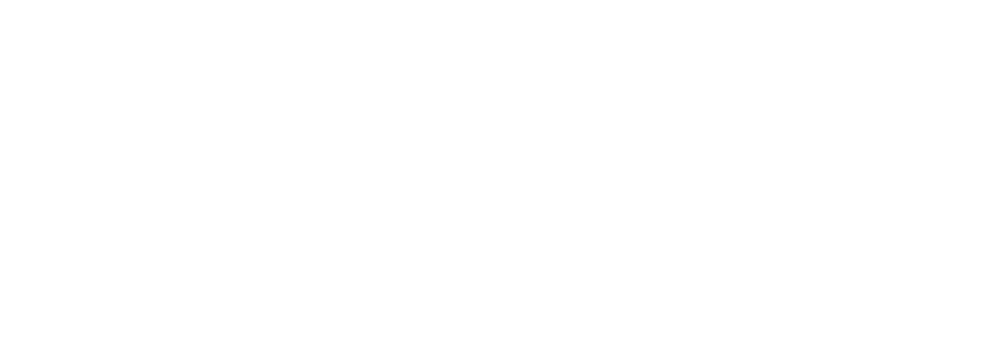
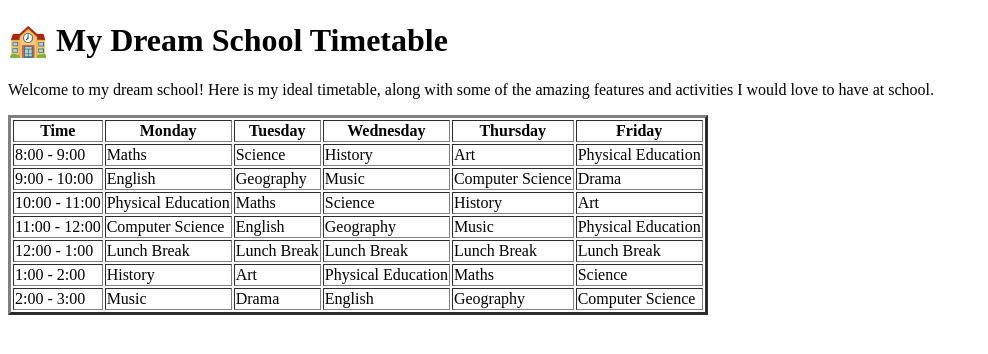
Before and after one commit to surt1yo/html, a plain HTML site: page html/html3/afterclass.html in a window 1280 px wide. Shown: the whole page, without its empty margins (0-988 px from the left). Drawn offline with Linux system fonts and the light colour scheme.

Commit message:
initial commit

```diff
--- a/html/html3/afterclass.html
+++ b/html/html3/afterclass.html
@@ -6,3 +6,81 @@
     dream school features, subject descriptions,
     a timetable, and a favourite activities table.
                                                         -->
+<!DOCTYPE html>
+<html lang="en">
+    <head>
+        <title>My Dream School Timetable</title>
+    </head>
+    <body>
+        <h1>🏫 My Dream School Timetable</h1>
+        <p>Welcome to my dream school! Here is my ideal timetable,
+            along with some of the amazing features and activities I would love to have at school.</p>
+
+        <table border="3">
+            <tr>
+                <th>Time</th>
+                <th>Monday</th>
+                <th>Tuesday</th>
+                <th>Wednesday</th>
+                <th>Thursday</th>
+                <th>Friday</th>
+            </tr>
+            <tr>
+                <td>8:00 - 9:00</td>
+                <td>Maths</td>
+                <td>Science</td>
+                <td>History</td>
+                <td>Art</td>
+                <td>Physical Education</td>
+            </tr>
+            <tr>
+                <td>9:00 - 10:00</td>
+                <td>English</td>
+                <td>Geography</td>
+                <td>Music</td>
+                <td>Computer Science</td>
+                <td>Drama</td>
+            </tr>
+            <tr>
+                <td>10:00 - 11:00</td>
+                <td>Physical Education</td>
+                <td>Maths</td>
+                <td>Science</td>
+                <td>History</td>
+                <td>Art</td>
+            </tr>
+            <tr>
+                <td>11:00 - 12:00</td>
+                <td>Computer Science</td>
+                <td>English</td>
+                <td>Geography</td>
+                <td>Music</td>
+                <td>Physical Education</td>
+            </tr>
+            <tr>
+                <td>12:00 - 1:00
+                </td>
+                <td>Lunch Break</td>
+                <td>Lunch Break</td>
+                <td>Lunch Break</td>
+                <td>Lunch Break</td>
+                <td>Lunch Break</td>
+            </tr>
+            <tr>
+                <td>1:00 - 2:00</td>
+                <td>History</td>
+                <td>Art</td>
+                <td>Physical Education</td>
+                <td>Maths</td>
+                <td>Science</td>
+            </tr>
+            <tr>
+                <td>2:00 - 3:00</td>
+                <td>Music</td>
+                <td>Drama</td>
+                <td>English</td>
+                <td>Geography</td>
+                <td>Computer Science</td>
+            </tr>
+        </table>
+    </body>
```
